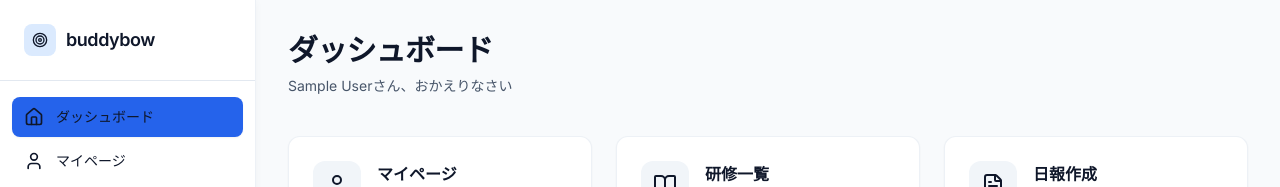
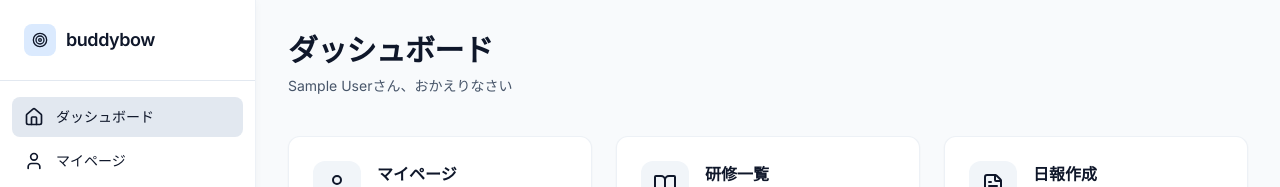
Before and after one commit to takasakimo/buddybow, a Next.js app: page /dashboard in a window 1280 px wide. Shown: the top 187 px of the page. Built offline with nearby package versions, Linux system fonts and the light colour scheme; no server answers; the database is empty; sample sign-in values are in the browser's storage.

Commit message:
アクティブなメニュー項目を薄いグレーに変更

```diff
--- a/components/layout/Sidebar.tsx
+++ b/components/layout/Sidebar.tsx
@@ -209,12 +209,12 @@ export default function Sidebar() {
                     }}
                     className={`flex items-center gap-3 px-3 py-2.5 rounded-lg transition-all duration-200 ${
                       isActive
-                        ? 'bg-blue-600 text-white font-medium shadow-sm'
+                        ? 'bg-slate-200 text-slate-900 font-medium'
                         : 'text-slate-700 hover:bg-slate-100 active:bg-slate-200'
                     }`}
                     style={{ pointerEvents: 'auto' }}
                   >
-                    <span className={isActive ? 'text-white' : 'text-slate-500'}>{item.icon}</span>
+                    <span className={isActive ? 'text-slate-700' : 'text-slate-500'}>{item.icon}</span>
                     <span className="text-sm">{item.name}</span>
                   </Link>
                 </li>
```
